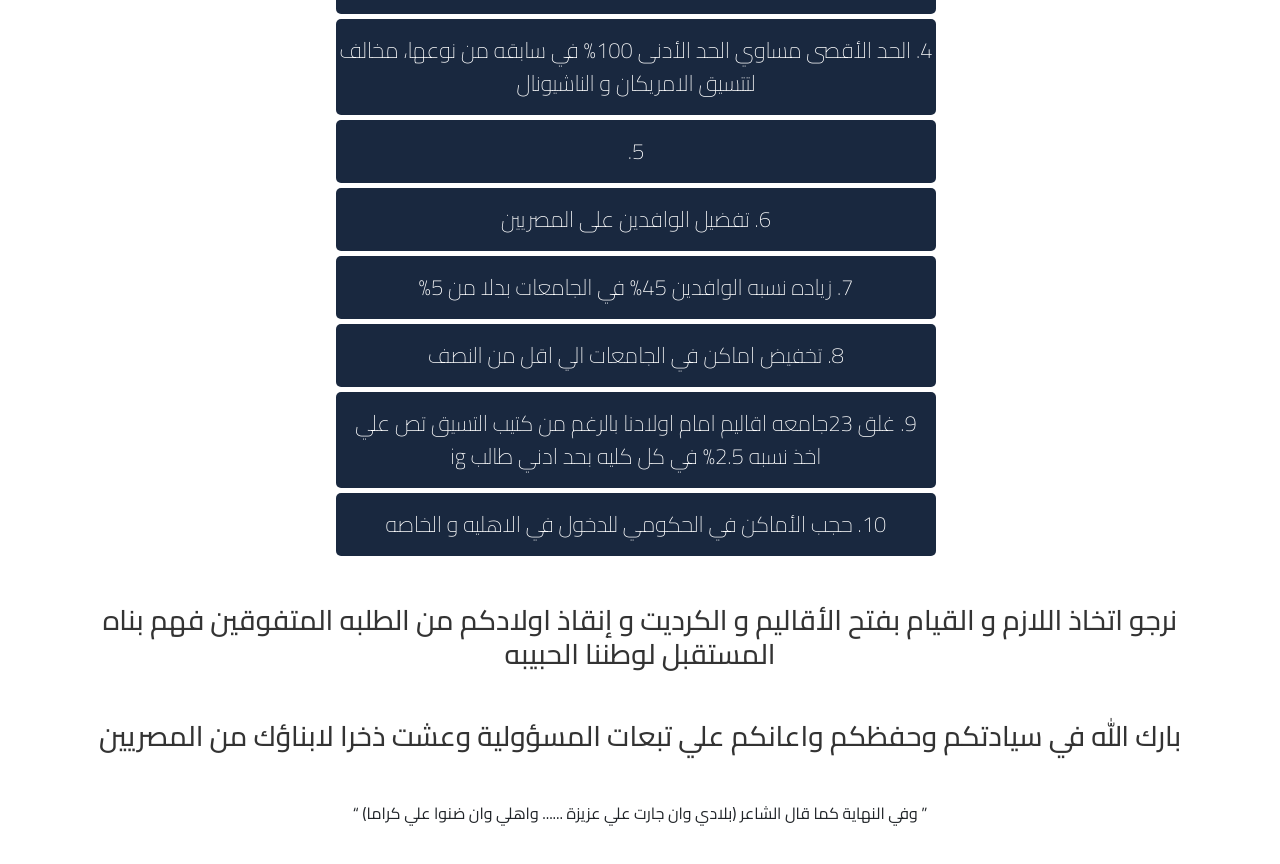
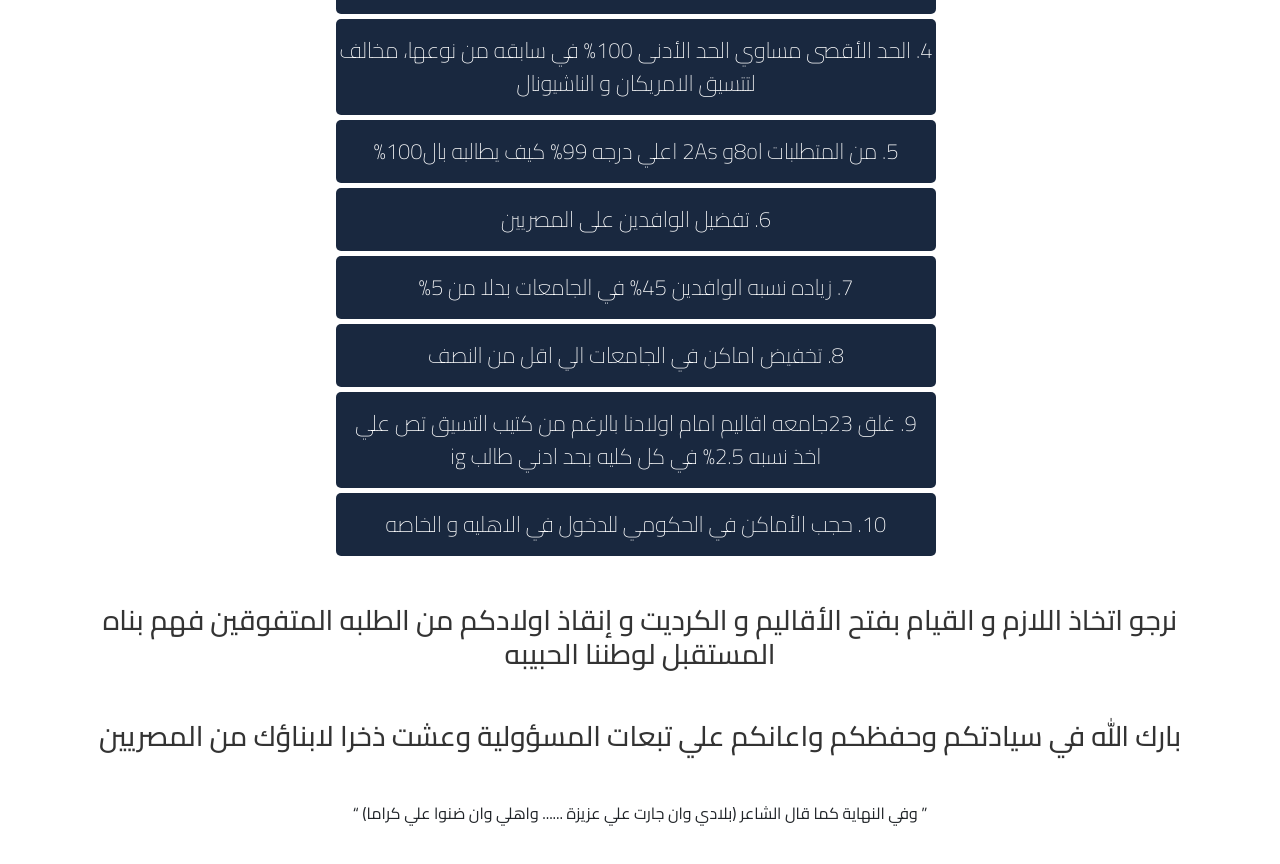
Before and after one commit to AhmedAlaa21/ig, a plain HTML site: page index.html in a window 1280 px wide. Shown: the part 2053-2917 px from the top of the page. Drawn offline with Linux system fonts and the light colour scheme.

Commit message:
update content

```diff
--- a/index.html
+++ b/index.html
@@ -109,7 +109,7 @@
               الحد الأقصى مساوي الحد الأدنى 100% في سابقه من نوعها، مخالف لتتسيق
               الامريكان و الناشيونال
             </li>
-            <li></li>
+            <li>من المتطلبات 8olو 2As اعلي درجه 99% كيف يطالبه بال100%</li>
             <li>تفضيل الوافدين على المصريين</li>
             <li>زياده نسبه الوافدين 45% في الجامعات بدلا من 5%</li>
             <li>تخفيض اماكن في الجامعات الي اقل من النصف</li>
```
